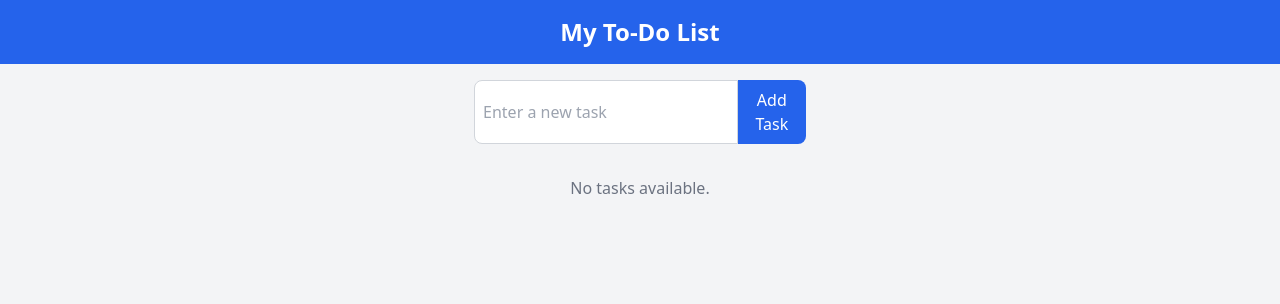
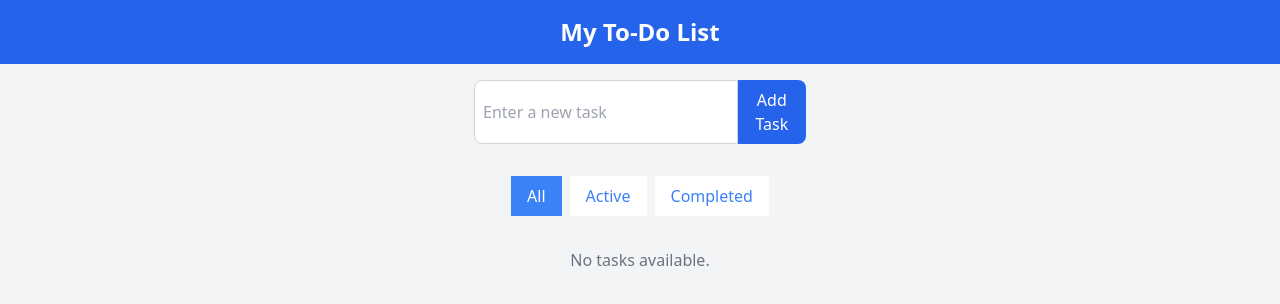
Before and after one commit to raphael-wrld/To-do-App, a React (Vite) app: page / in a window 1280 px wide. Shown: the top 304 px of the page. Built offline with nearby package versions, Linux system fonts and the light colour scheme.

Commit message:
"Added TaskFilter component and implemented task filtering based on filter state"

```diff
--- a/src/App.jsx
+++ b/src/App.jsx
@@ -2,12 +2,15 @@ import React, { useState, useEffect } from 'react'
 import Header from './components/Header'
 import TaskInput from './components/TaskInput'
 import TaskList from './components/TaskList'
+import TaskFilter from './components/TaskFilter'
 
 function App () {
   const [tasks, setTasks] = useState(() => {
     const storedTasks = localStorage.getItem('tasks')
     return storedTasks ? JSON.parse(storedTasks) : []
   })
+
+  const [filter, setFilter] = useState('all')
 
   useEffect(() => {
     console.log('Saving tasks to localStorage:', tasks)
@@ -45,12 +48,21 @@ function App () {
     )
   }
 
+  const filteredTasks = tasks.filter(task => {
+  if (filter === 'completed') return task.completed
+  if (filter === 'active') return !task.completed
+  return true
+})
+
+
   return (
     <div className='min-h-screen bg-gray-100'>
       <Header />
       <TaskInput addTask={addTask} />
+      <TaskFilter filter={filter} setFilter={setFilter} /> {/* Add filter component */}
       <TaskList
-        tasks={tasks}
+        // tasks={tasks}
+        tasks = { filteredTasks }
         toggleComplete={toggleComplete}
         deleteTask={deleteTask}
         updateTask={updateTask}
--- /dev/null
+++ b/src/components/TaskFilter.jsx
@@ -0,0 +1,44 @@
+import React from 'react'
+import PropTypes from 'prop-types'
+
+function TaskFilter ({ filter, setFilter }) {
+  return (
+    <div className='flex justify-center p-4'>
+      <button
+        onClick={() => setFilter('all')}
+        className={`px-4 py-2 ${
+          filter === 'all' ? 'bg-blue-500 text-white' : 'bg-white text-blue-500'
+        }`}
+      >
+        All
+      </button>
+      <button
+        onClick={() => setFilter('active')}
+        className={`px-4 py-2 mx-2 ${
+          filter === 'active'
+            ? 'bg-blue-500 text-white'
+            : 'bg-white text-blue-500'
+        }`}
+      >
+        Active
+      </button>
+      <button
+        onClick={() => setFilter('completed')}
+        className={`px-4 py-2 ${
+          filter === 'completed'
+            ? 'bg-blue-500 text-white'
+            : 'bg-white text-blue-500'
+        }`}
+      >
+        Completed
+      </button>
+    </div>
+  )
+}
+
+TaskFilter.propTypes = {
+  filter: PropTypes.string.isRequired,
+  setFilter: PropTypes.func.isRequired
+}
+
+export default TaskFilter
```
